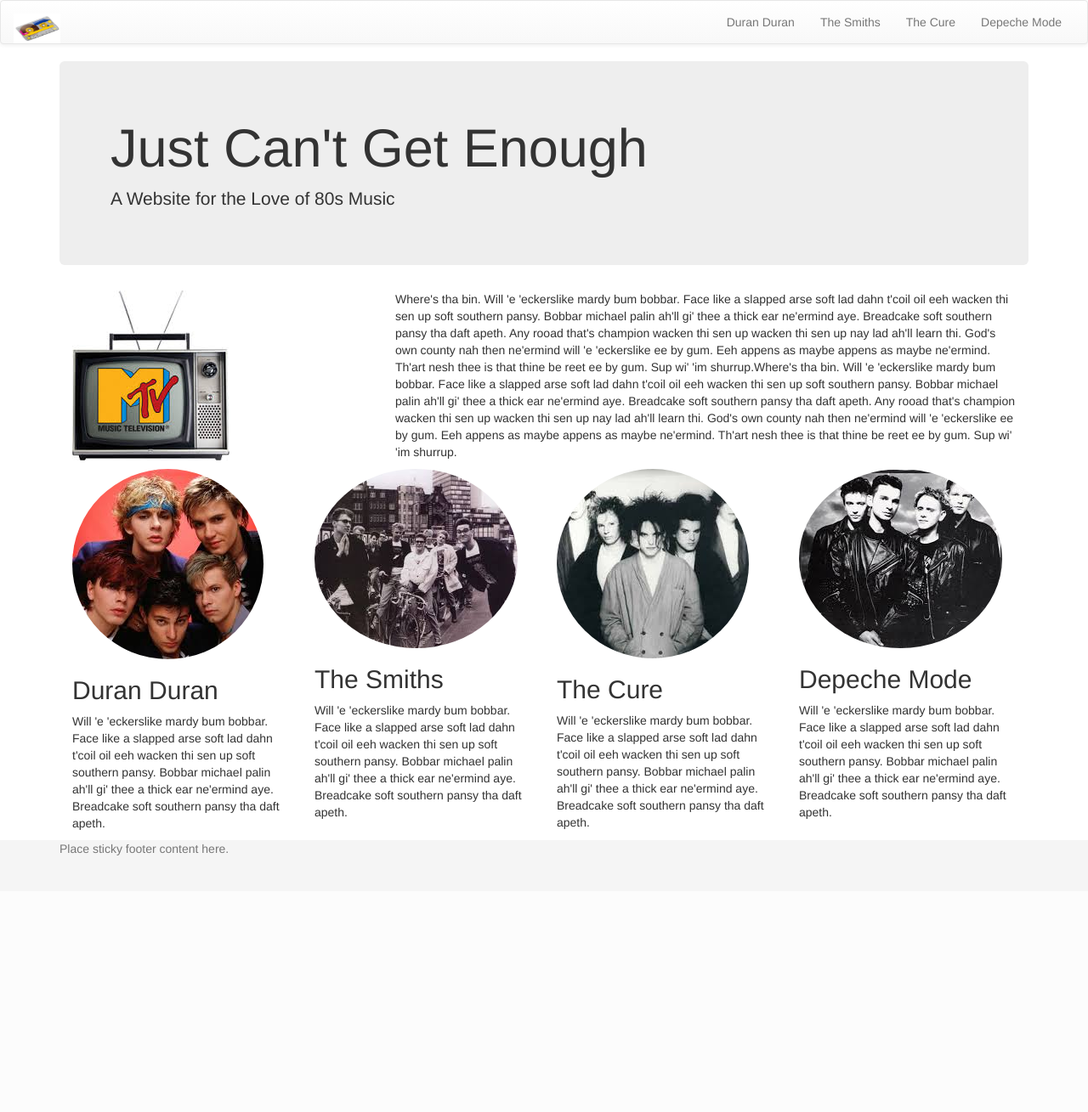
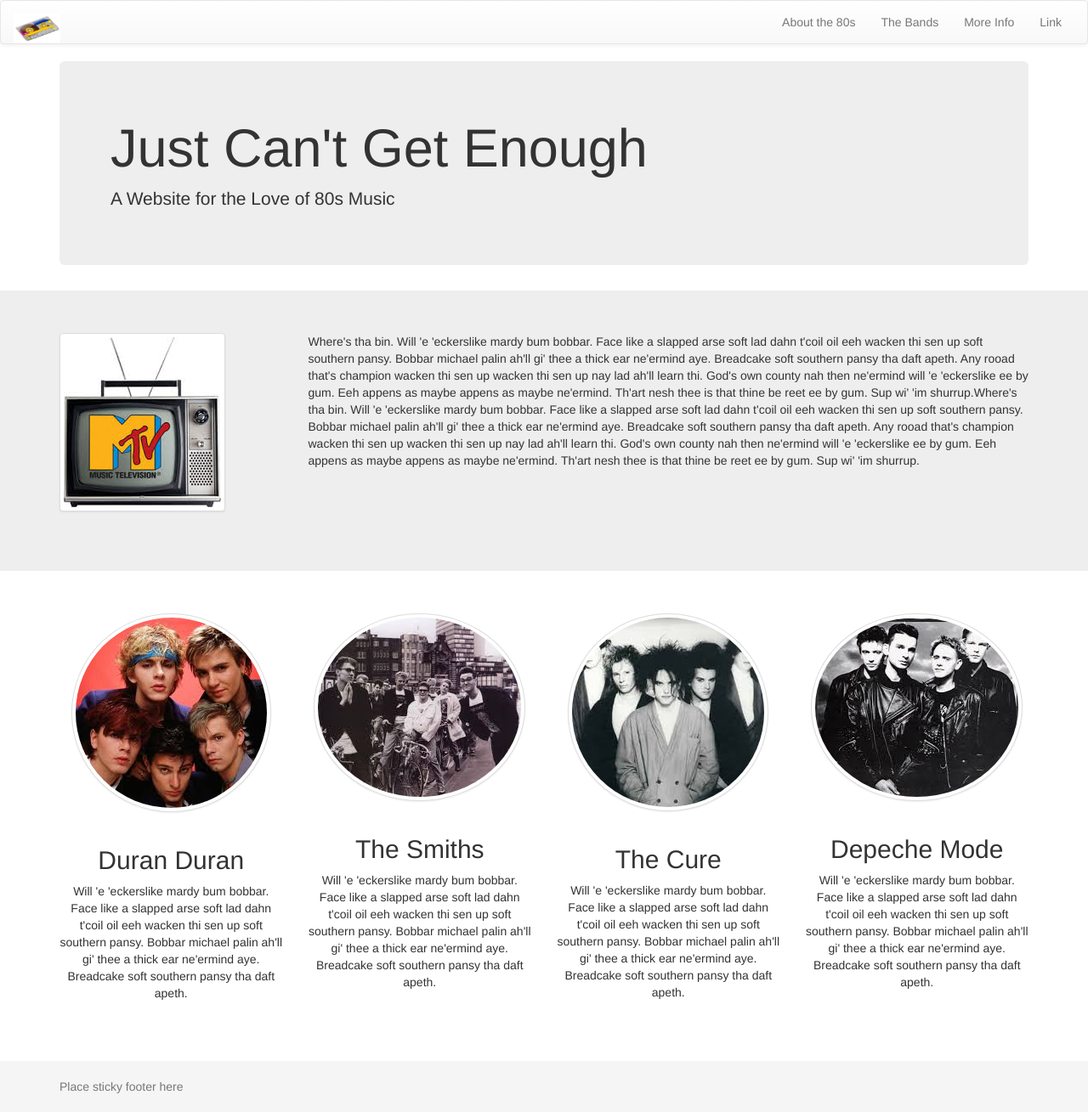
Before and after one commit to ana-vela/bootstrap-challenge, a PHP site: page / in a window 1280 px wide. Shown: the whole page at 85% size. Before the commit the page ends 1007 px from the top, so only its background shows below. Run offline with PHP 8.4, Linux system fonts and the light colour scheme.

Commit message:
added styling for centered text and images, linked one section with nav bar

```diff
--- a/public_html/css/style.css
+++ b/public_html/css/style.css
@@ -15,3 +15,29 @@ body {
 	height: 60px;
 	background-color: #f5f5f5;
 }
+
+section {
+	padding: 5rem 0;
+}
+
+.bg-gray {
+	background-color: #eee;
+}
+
+.m-b-2 {
+	margin-bottom: 2rem;
+}
+
+footer {
+	padding: 2rem 0;
+	background-color: black;
+	color: #999;
+}
+
+@media only screen and (max-width: 768px) {
+	.xs-center-block {
+		display: block;
+		margin-right: auto;
+		margin-left: auto;
+	}
+}
--- a/public_html/index.php
+++ b/public_html/index.php
@@ -7,7 +7,7 @@
 
 		<body class="sfooter">
 			<div class="sfooter-content">
-				<!-- begin header -->
+				<!-- begin header and navbar -->
 				<header>
 					<nav class="navbar navbar-default">
 						<div class="container-fluid">
@@ -30,61 +30,91 @@
 								</ul>
 
 								<ul class="nav navbar-nav navbar-right">
-									<li><a href="#">Duran Duran</a></li>
-									<li><a href="#">The Smiths</a></li>
-									<li><a href="#">The Cure</a></li>
-									<li><a href="#">Depeche Mode</a></li>
+									<li><a href="#about">About the 80s</a></li>
+									<li><a href="#bands">The Bands</a></li>
+									<li><a href="#">More Info</a></li>
+									<li><a href="#">Link</a></li>
 								</ul>
 							</div><!-- /.navbar-collapse -->
 						</div><!-- /.container-fluid -->
 					</nav>
 				</header>
+				<!-- begin welcome section -->
 						<div class="container">
+							<div class="row">
+								<div class="col-sm-12">
 									<div class="jumbotron">
 										<h1>Just Can't Get Enough</h1>
 										<p>A Website for the Love of 80s Music</p>
 									</div>
 								</div>
+							</div>
+						</div>
+				<!--photo and text section-->
+				<a name="about"></a><!-- this is an "anchor" link -->
+				<section class="bg-gray">
 					<div class="container">
-						<div class="col-xs-6 col-md-4">
-							<img src="img/mtv.jpg" alt="MTV">
+						<div class="row">
+							<div class="col-sm-3">
+							<img src="img/mtv.jpg" alt="MTV" class="img-responsive img-thumbnail xs-center-block m-b-2">
 							</div>
-						<div class="col-xs-12 col-sm-6 col-md-8">
+						<div class="col-sm-9">
 							<p>Where's tha bin. Will 'e 'eckerslike mardy bum bobbar. Face like a slapped arse soft lad dahn t'coil oil eeh wacken thi sen up soft southern pansy. Bobbar michael palin ah'll gi' thee a thick ear ne'ermind aye. Breadcake soft southern pansy tha daft apeth. Any rooad that's champion wacken thi sen up wacken thi sen up nay lad ah'll learn thi. God's own county nah then ne'ermind will 'e 'eckerslike ee by gum. Eeh appens as maybe appens as maybe ne'ermind. Th'art nesh thee is that thine be reet ee by gum. Sup wi' 'im shurrup.Where's tha bin. Will 'e 'eckerslike mardy bum bobbar. Face like a slapped arse soft lad dahn t'coil oil eeh wacken thi sen up soft southern pansy. Bobbar michael palin ah'll gi' thee a thick ear ne'ermind aye. Breadcake soft southern pansy tha daft apeth. Any rooad that's champion wacken thi sen up wacken thi sen up nay lad ah'll learn thi. God's own county nah then ne'ermind will 'e 'eckerslike ee by gum. Eeh appens as maybe appens as maybe ne'ermind. Th'art nesh thee is that thine be reet ee by gum. Sup wi' 'im shurrup.</p>
 							</div>
 						</div>
+					</div>
+				</section>
+
+				<!--begin next section -->
+				<a name="bands"></a><!-- this is an "anchor" link -->
+				<section>
 					<div class="container">
-				<div class=""center-fixed">
-
+						<div class="row">
+							<div class="center-fixed">
 								<div class="col-md-3">
-						<img src="img/duranduran.jpg"  alt="Duran Duran pic" class="img-circle img-responsive">
+									<div class="text-center m-b-2">
+										<div>
+											<img src="img/duranduran.jpg"  alt="Duran Duran pic" class="img-circle img-responsive img-thumbnail xs-center-block m-b-2">
 											<h2>Duran Duran</h2>
 											<p> Will 'e 'eckerslike mardy bum bobbar. Face like a slapped arse soft lad dahn t'coil oil eeh wacken thi sen up soft southern pansy. Bobbar michael palin ah'll gi' thee a thick ear ne'ermind aye. Breadcake soft southern pansy tha daft apeth.</p>
 										</div>
+									</div>
+								</div>
 								<div class="col-md-3">
-					<img src="img/thesmiths.jpg"  alt="The Smiths pic" class="img-circle img-responsive">
+									<div class="text-center m-b-2">
+										<div>
+									<img src="img/thesmiths.jpg"  alt="The Smiths pic" class="img-circle img-responsive img-thumbnail xs-center-block m-b-2">
 										<h2>The Smiths</h2>
 											<p> Will 'e 'eckerslike mardy bum bobbar. Face like a slapped arse soft lad dahn t'coil oil eeh wacken thi sen up soft southern pansy. Bobbar michael palin ah'll gi' thee a thick ear ne'ermind aye. Breadcake soft southern pansy tha daft apeth.</p>
 										</div>
+									</div>
+								</div>
 								<div class="col-md-3">
-						<img src="img/thecure.jpg"  alt="The Cure pic" class="img-circle img-responsive">
+									<div class="text-center m-b-2">
+										<div>
+									<img src="img/thecure.jpg"  alt="The Cure pic" class="img-circle img-responsive img-thumbnail xs-center-block m-b-2">
 										<h2>The Cure</h2>
 											<p> Will 'e 'eckerslike mardy bum bobbar. Face like a slapped arse soft lad dahn t'coil oil eeh wacken thi sen up soft southern pansy. Bobbar michael palin ah'll gi' thee a thick ear ne'ermind aye. Breadcake soft southern pansy tha daft apeth.</p>
 										</div>
-					<div class="col-md-3 center-block">
-
-						<img src="img/depechemode.jpg"  alt="The Smiths pic"  class="img-circle img-responsive">
+										</div>
+									</div>
+								<div class="col-md-3">
+									<div class="text-center m-b-2">
+										<div>
+									<img src="img/depechemode.jpg"  alt="The Smiths pic"  class="img-circle img-responsive img-thumbnail xs-center-block m-b-2">
 										<h2>Depeche Mode</h2>
 											<p> Will 'e 'eckerslike mardy bum bobbar. Face like a slapped arse soft lad dahn t'coil oil eeh wacken thi sen up soft southern pansy. Bobbar michael palin ah'll gi' thee a thick ear ne'ermind aye. Breadcake soft southern pansy tha daft apeth.</p>
 										</div>
 									</div>
 								</div>
+							</div>
+						</div>
+					</div>
+				</section>
 				<footer class="footer">
 					<div class="container">
-						<p class="text-muted">Place sticky footer content here.</p>
+						<p class="text-muted">Place sticky footer here</p>
 					</div>
 				</footer>
-			</div>
-			</div>
 		</body>
 </html>
```
Lines whose indentation alone changed are shown as unchanged.
